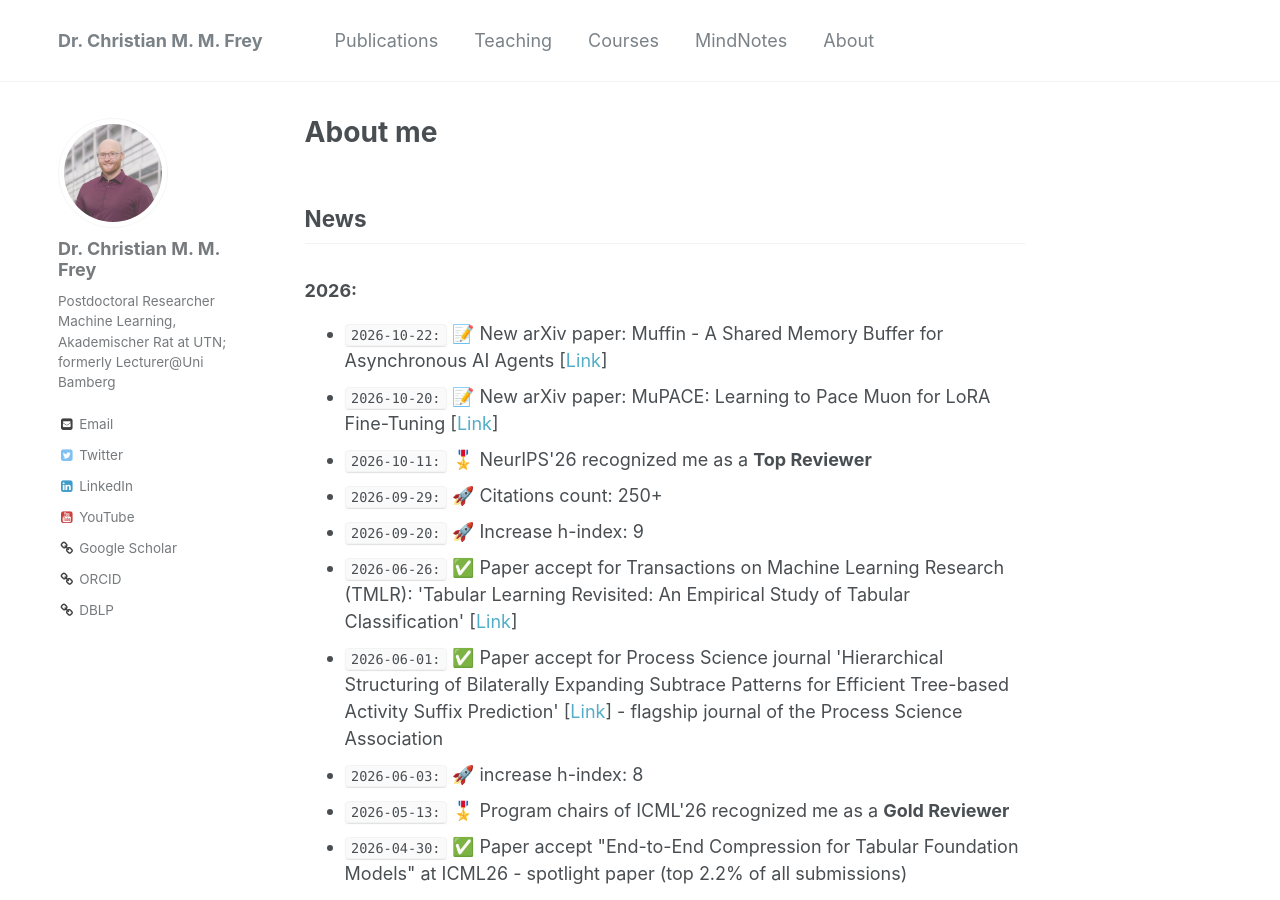
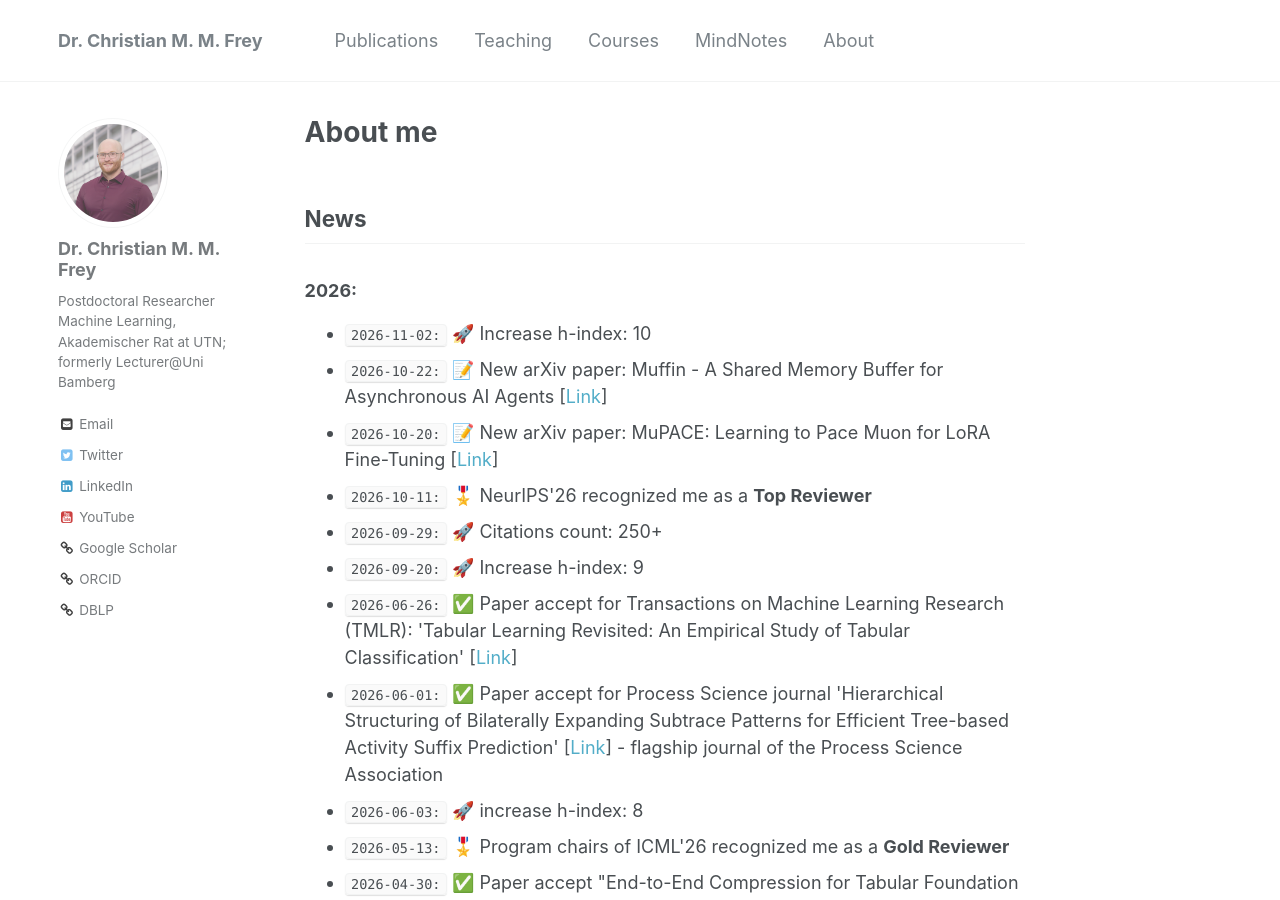
Before and after one commit to christianmaxmike/christianmaxmike.github.io, a Jekyll site: the page built from _pages/about.md, in a window 1280 px wide and 900 px high. Built offline with Jekyll 4.4.1, drawn with Linux system fonts in a browser that asks for light colours.

Commit message:
Add news item for h-index increase

```diff
--- a/_pages/about.md
+++ b/_pages/about.md
@@ -17,6 +17,7 @@ redirect_from:
 ## News
 ### 2026:
 <ul>
+	<li><code>2026-11-02:</code> 🚀 Increase h-index: 10</li>
 	<li><code>2026-10-22:</code> 📝 New arXiv paper: Muffin - A Shared Memory Buffer for Asynchronous AI Agents [<a href="https://arxiv.org/pdf/2610.31355">Link</a>]</li>
 	<li><code>2026-10-20:</code> 📝 New arXiv paper: MuPACE: Learning to Pace Muon for LoRA Fine-Tuning [<a href="https://arxiv.org/pdf/2610.28072">Link</a>]</li>
 	<li><code>2026-10-11:</code> 🎖️ NeurIPS'26 recognized me as a <b>Top Reviewer</b></li>
```
